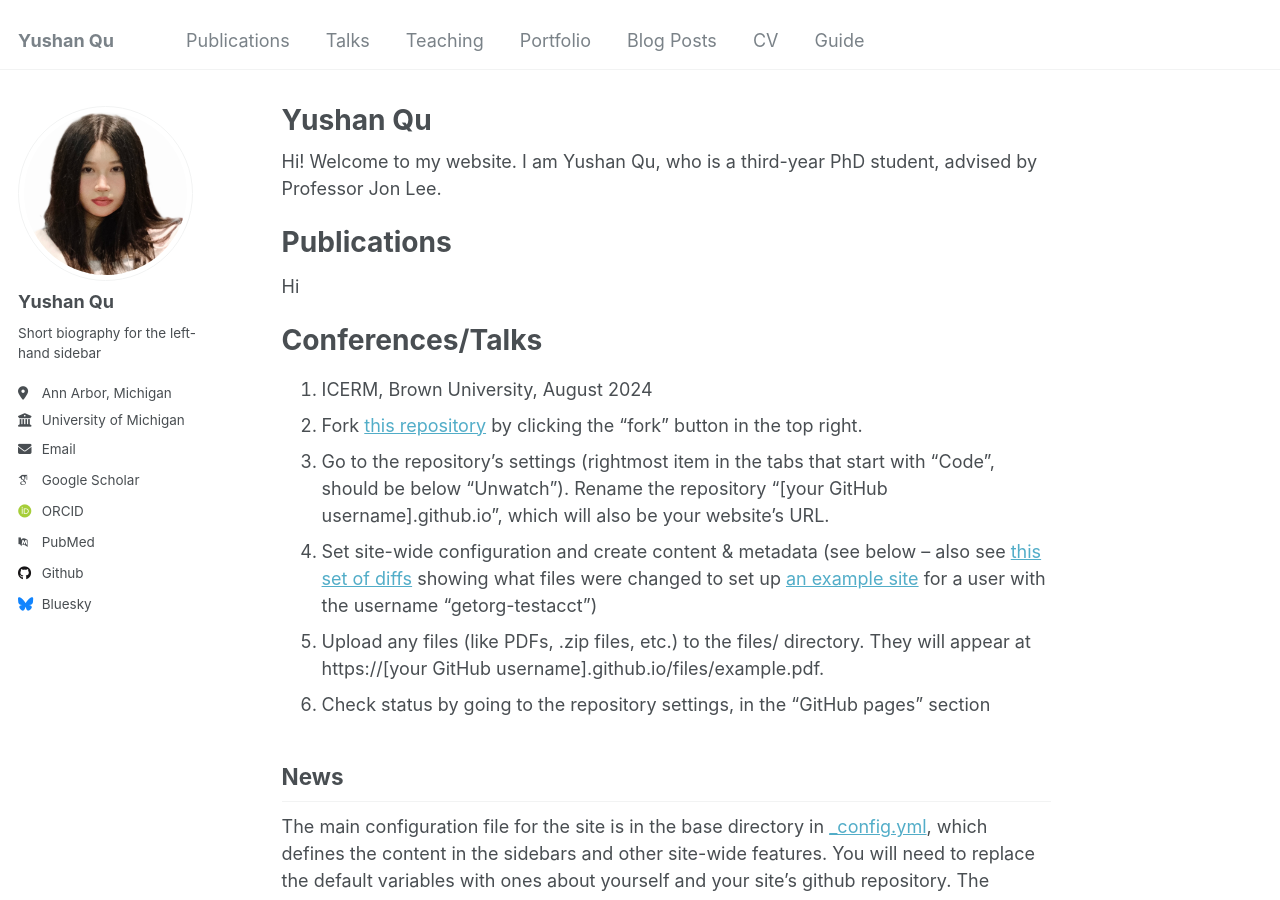
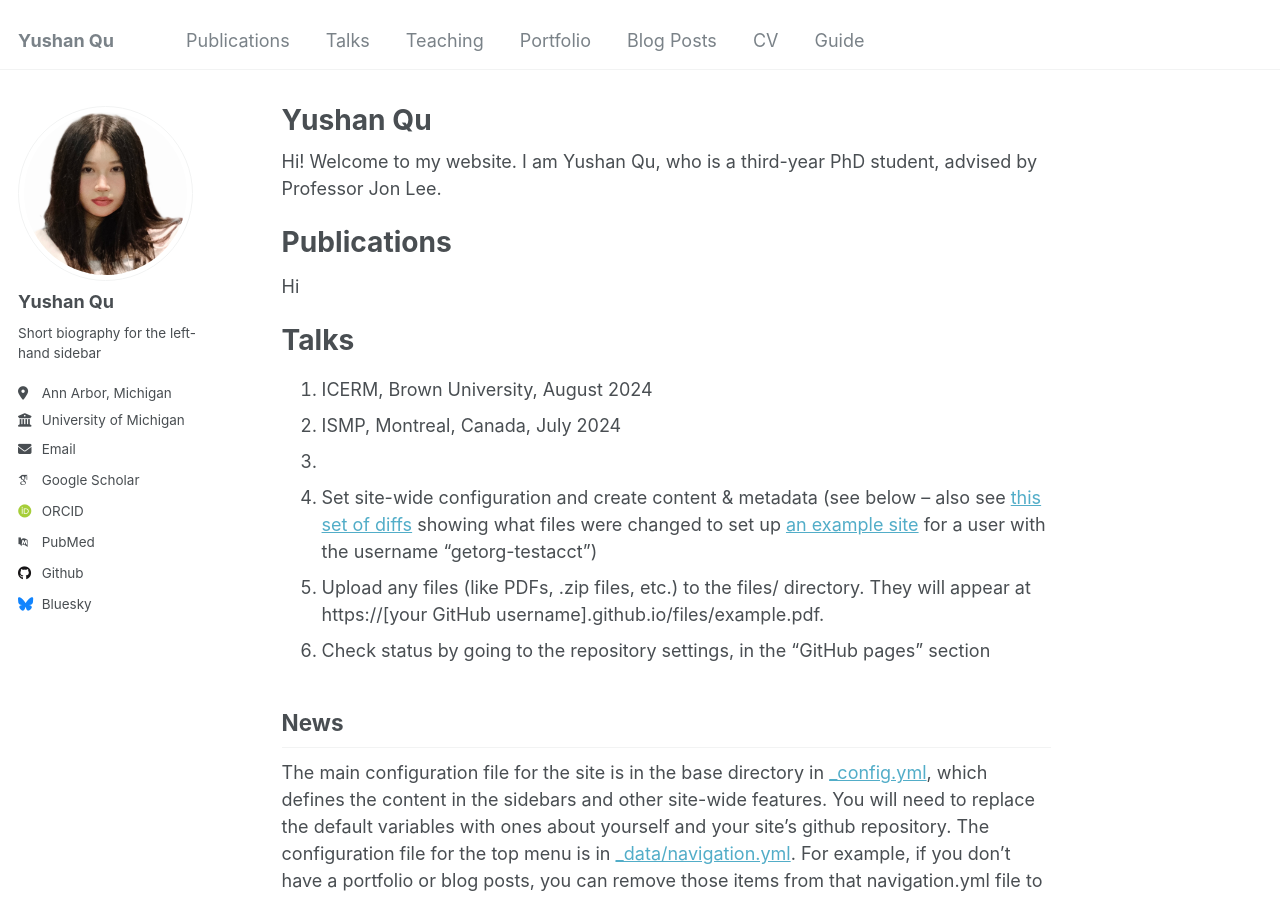
Before and after one commit to yushanqu/yushanqu.github.io, a Jekyll site: the page built from _pages/about.md, in a window 1280 px wide and 900 px high. Built offline with Jekyll 4.4.1, drawn with Linux system fonts in a browser that asks for light colours; some web fonts are replaced.

Commit message:
Update about.md

```diff
--- a/_pages/about.md
+++ b/_pages/about.md
@@ -13,11 +13,11 @@ Publications
 ======
 Hi
 
-Conferences/Talks
+Talks
 ======
 1. ICERM, Brown University, August 2024
-1. Fork [this repository](https://github.com/academicpages/academicpages.github.io) by clicking the "fork" button in the top right.
-1. Go to the repository's settings (rightmost item in the tabs that start with "Code", should be below "Unwatch"). Rename the repository "[your GitHub username].github.io", which will also be your website's URL.
+1. ISMP, Montreal, Canada, July 2024
+1.
 1. Set site-wide configuration and create content & metadata (see below -- also see [this set of diffs](http://archive.is/3TPas) showing what files were changed to set up [an example site](https://getorg-testacct.github.io) for a user with the username "getorg-testacct")
 1. Upload any files (like PDFs, .zip files, etc.) to the files/ directory. They will appear at https://[your GitHub username].github.io/files/example.pdf.
 1. Check status by going to the repository settings, in the "GitHub pages" section
```
